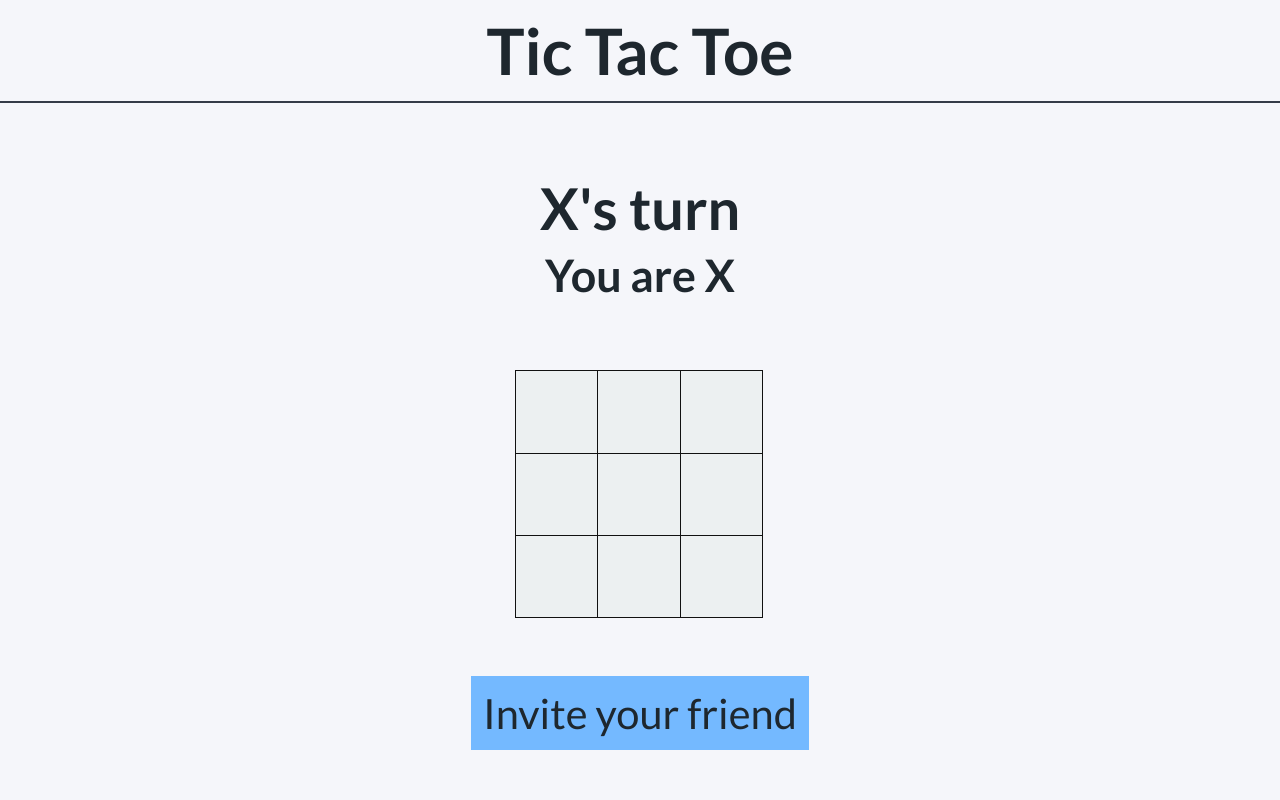
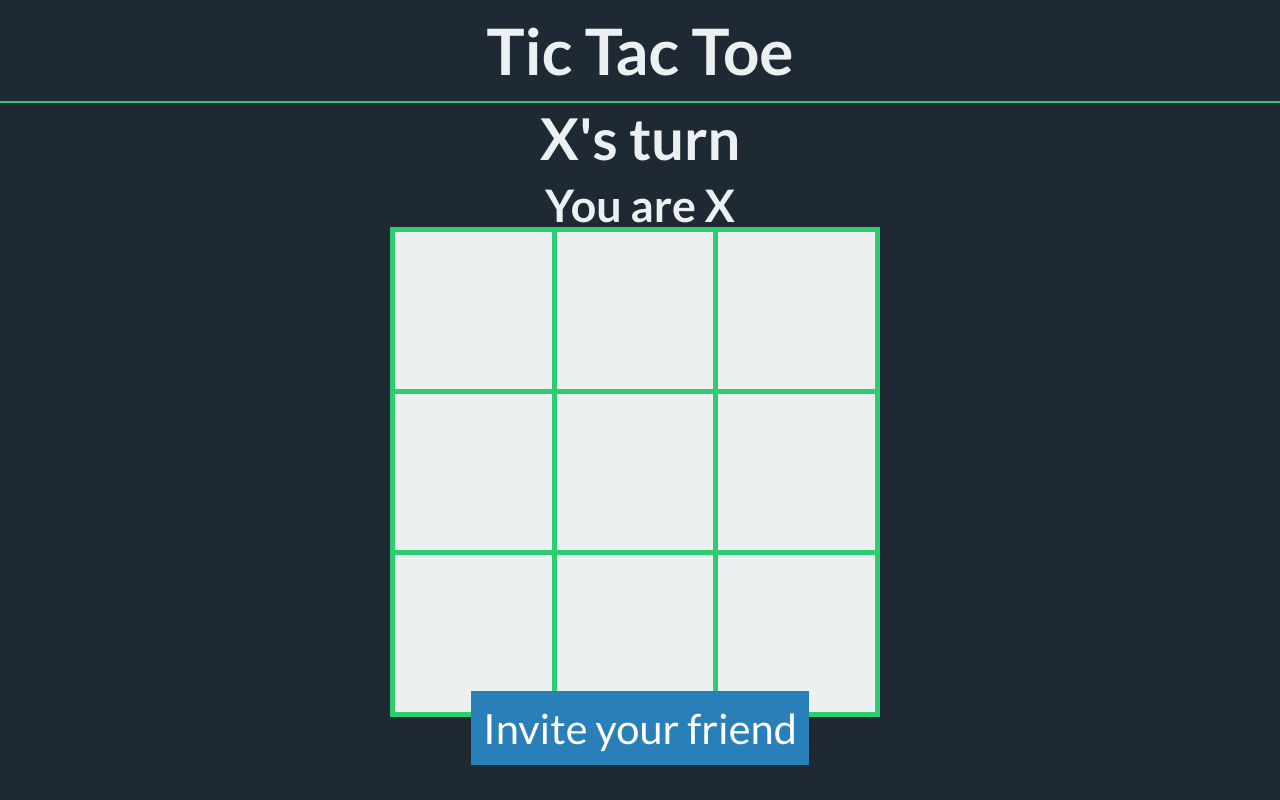
Before and after one commit to tylerhand1/tic-tac-toe, a React (Vite) app in the folder frontend/: page / in a window 1280 px wide. Both pictures are taken after typing "5551234" into the empty fields and a click on the button "Create a lobby". Built offline with nearby package versions, Linux system fonts and the light colour scheme; no server answers.

Commit message:
Made elements mobile responsive and added a color scheme

```diff
--- a/frontend/src/stylesheets/style.css
+++ b/frontend/src/stylesheets/style.css
@@ -5,7 +5,6 @@
   text-decoration: none;
 
   font-family: Lato, sans-serif;
-  color: #1e272e;
 }
 
 *:focus {
@@ -14,6 +13,19 @@
 
 :root {
   --header-height: 88px;
+
+  --board-size: 250px;
+
+  --bg-color: #1f2933;
+  --text-color: #ecf0f1;
+
+  --header-border-color: #2ecc71;
+
+  --board-square-border-color: #2ecc71;
+  --board-bg-color: #ecf0f1;
+  --board-square-color: #e74c3c;
+
+  --button-bg-color: #2980b9;
 }
 
 html,
@@ -23,13 +35,14 @@ body {
 
 body {
   font-size: 62.5%;
-  background-color: #f5f6fa;
+  background-color: var(--bg-color);
+  color: var(--text-color);
 }
 
 header {
   display: flex;
   justify-content: center;
-  border-bottom: 2px solid #353b48;
+  border-bottom: 2px solid var(--header-border-color);
   padding: 12px 0;
 }
 
@@ -105,9 +118,14 @@ form button.create-lobby-btn {
 }
 
 button {
-  background-color: #74b9ff;
+  background-color: var(--button-bg-color);
+  color: #fff;
   font-size: 1.4rem;
   padding: 12px 0;
+
+  display: flex;
+  justify-content: center;
+  align-items: center;
 }
 
 button.create-lobby-btn {
@@ -120,8 +138,8 @@ button.create-lobby-btn {
 }
 
 .board {
-  height: 250px;
-  width: 250px;
+  height: var(--board-size);
+  width: var(--board-size);
 }
 
 .board-row {
@@ -129,15 +147,16 @@ button.create-lobby-btn {
 }
 
 .board-square {
-  margin-right: -1px;
-  margin-top: -1px;
-  height: calc(250px / 3);
-  width: calc(250px / 3);
+  margin-right: -2px;
+  margin-top: -2px;
+  height: calc(var(--board-size) / 3);
+  width: calc(var(--board-size) / 3);
 
-  border: 1px solid #111;
-  background-color: #ecf0f1;
+  border: 2px solid var(--board-square-border-color);
+  background-color: var(--board-bg-color);
+  color: var(--board-square-color);
 
-  font-size: 2.4rem;
+  font-size: 4rem;
 }
 
 .invite-container {
@@ -149,7 +168,44 @@ button.create-lobby-btn {
   padding: 12px;
 }
 
+@media only screen and (min-width: 500px) {
+  :root {
+    --board-size: 350px;
+  }
+
+  .board {
+    height: var(--board-size);
+    width: var(--board-size);
+  }
+
+  .board-square {
+    margin-right: -5px;
+    margin-top: -5px;
+
+    border: 5px solid var(--board-square-border-color);
+
+    font-size: 6rem;
+  }
+
+  .invite-container {
+    bottom: 80px;
+  }
+
+  form input,
+  form button.create-lobby-btn {
+    width: 300px;
+  }
+
+  button {
+    font-size: 2.4rem;
+  }
+}
+
 @media only screen and (min-width: 768px) {
+  :root {
+    --board-size: 500px;
+  }
+
   h1 {
     font-size: 4rem;
   }
@@ -165,12 +221,23 @@ button.create-lobby-btn {
   p,
   button {
     font-size: 2.6rem;
-    padding: 12px;
   }
 
-  form input,
-  form button.create-lobby-btn {
-    width: 300px;
-    font-size: 2.6rem;
+  .board {
+    height: var(--board-size);
+    width: var(--board-size);
+  }
+
+  .board-square {
+    margin-right: -5px;
+    margin-top: -5px;
+
+    border: 5px solid var(--board-square-border-color);
+
+    font-size: 8rem;
+  }
+
+  .invite-container {
+    bottom: 35px;
   }
 }
```
